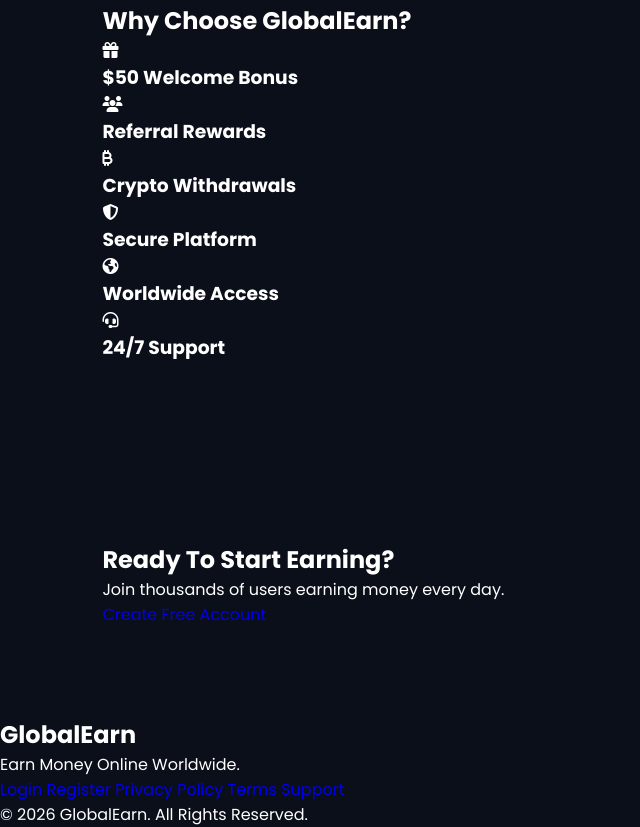
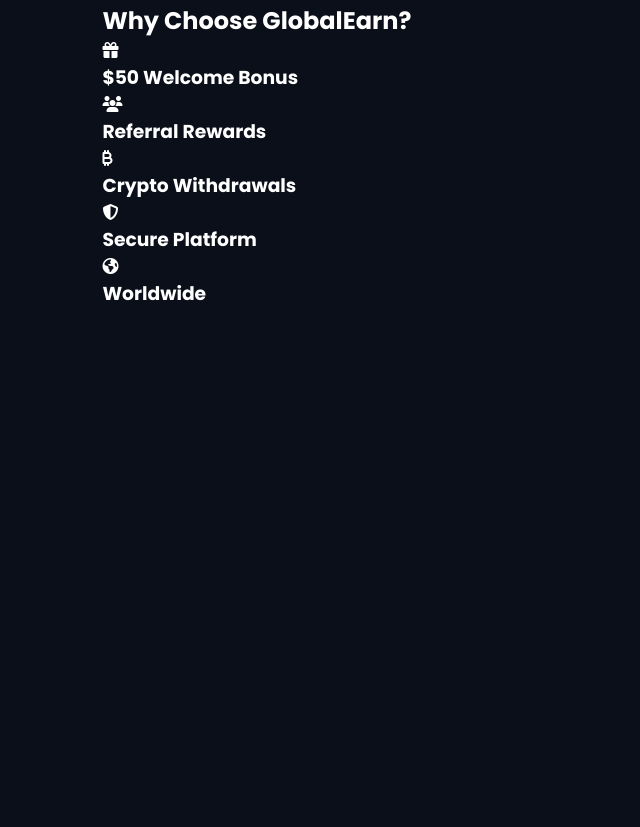
Before and after one commit to omoboyejohn-dev/GlobalEarn, a plain HTML site: page index.html in a window 1280 px wide. Shown: the part 2703-3530 px from the top of the page, without its empty margins (0-640 px from the left). After the commit the page ends 3101 px from the top, so only its background shows below. Drawn offline with Linux system fonts and the light colour scheme; files that its build step writes are made by us from their sources.

Commit message:
Refactor headings and clean up index.html
Updated headings and removed unnecessary text in index.html.

```diff
--- a/index.html
+++ b/index.html
@@ -12,7 +12,7 @@
 
 <link href="https://fonts.googleapis.com/css2?family=Poppins:wght@300;400;500;600;700;800&display=swap" rel="stylesheet">
 
-<link rel="stylesheet" href="css/style.css">
+<link rel="stylesheet" href="style.css">
 
 <link rel="stylesheet"
 href="https://cdnjs.cloudflare.com/ajax/libs/font-awesome/6.7.2/css/all.min.css">
@@ -57,29 +57,21 @@ href="https://cdnjs.cloudflare.com/ajax/libs/font-awesome/6.7.2/css/all.min.css"
 <div class="hero-text">
 
 <h1>
-
 Earn Money Online From Anywhere In The World
-
 </h1>
 
 <p>
-
 Complete simple online tasks, invite your friends, and withdraw your earnings in BTC, ETH, USDT, or LTC.
-
 </p>
 
 <div class="hero-buttons">
 
 <a href="register.html" class="start-btn">
-
 Create Free Account
-
 </a>
 
 <a href="login.html" class="login2">
-
 Login
-
 </a>
 
 </div>
@@ -99,35 +91,23 @@ Login
 <section class="stats">
 
 <div class="card">
-
 <h2>500K+</h2>
-
 <p>Registered Users</p>
-
 </div>
 
 <div class="card">
-
 <h2>180+</h2>
-
 <p>Countries</p>
-
 </div>
 
 <div class="card">
-
 <h2>$8M+</h2>
-
 <p>Rewards Paid</p>
-
 </div>
 
 <div class="card">
-
 <h2>24/7</h2>
-
 <p>Support</p>
-
 </div>
 
 </section>
@@ -136,68 +116,32 @@ Login
 
 <section id="how">
 
-<h2>
-
-How GlobalEarn Works
-
-</h2>
+<h2>How GlobalEarn Works</h2>
 
 <div class="steps">
 
 <div class="step">
-
 <i class="fa-solid fa-user-plus"></i>
-
 <h3>Create Account</h3>
-
-<p>
-
-Register for free and receive a $50 welcome bonus.
-
-</p>
-
+<p>Register for free and receive a $50 welcome bonus.</p>
 </div>
 
 <div class="step">
-
 <i class="fa-brands fa-telegram"></i>
-
 <h3>Join Telegram</h3>
-
-<p>
-
-Join our Telegram channel and receive daily earning tasks.
-
-</p>
-
+<p>Join our Telegram channel and receive daily earning tasks.</p>
 </div>
 
 <div class="step">
-
 <i class="fa-solid fa-list-check"></i>
-
 <h3>Complete Tasks</h3>
-
-<p>
-
-Like, subscribe, follow and complete available tasks.
-
-</p>
-
+<p>Like, subscribe, follow and complete available tasks.</p>
 </div>
 
 <div class="step">
-
 <i class="fa-solid fa-wallet"></i>
-
 <h3>Earn Rewards</h3>
-
-<p>
-
-After approval, your earnings are added to your wallet.
-
-</p>
-
+<p>After approval, your earnings are added to your wallet.</p>
 </div>
 
 </div>
@@ -208,203 +152,78 @@ After approval, your earnings are added to your wallet.
 
 <section id="tasks">
 
-<h2>
-
-Regular Tasks
-
-</h2>
+<h2>Regular Tasks</h2>
 
 <div class="task-grid">
 
 <div class="task">
-
 <h3>Regular 1</h3>
-
 <h1>$5</h1>
-
 </div>
 
 <div class="task">
-
 <h3>Regular 2</h3>
-
 <h1>$10</h1>
-
 </div>
 
 <div class="task">
-
 <h3>Regular 3</h3>
-
 <h1>$15</h1>
-
 </div>
 
 </div>
 
-<h2 class="vip-title">
-
-VIP Tasks
-
-</h2>
+<h2 class="vip-title">VIP Tasks</h2>
 
 <div class="task-grid">
 
 <div class="task vip">
-
 <h3>VIP 1</h3>
-
 <h1>$10</h1>
-
 </div>
 
 <div class="task vip">
-
 <h3>VIP 2</h3>
-
 <h1>$20</h1>
-
 </div>
 
 <div class="task vip">
-
 <h3>VIP 3</h3>
-
 <h1>$30</h1>
-
 </div>
 
 </div>
 
 </section>
 
-<!-- WHY CHOOSE US -->
+<!-- FEATURES -->
 
 <section class="features">
 
-<h2>
-
-Why Choose GlobalEarn?
-
-</h2>
+<h2>Why Choose GlobalEarn?</h2>
 
 <div class="feature-grid">
 
 <div class="feature">
-
 <i class="fa-solid fa-gift"></i>
-
 <h3>$50 Welcome Bonus</h3>
-
 </div>
 
 <div class="feature">
-
 <i class="fa-solid fa-users"></i>
-
 <h3>Referral Rewards</h3>
-
 </div>
 
 <div class="feature">
-
 <i class="fa-solid fa-bitcoin-sign"></i>
-
 <h3>Crypto Withdrawals</h3>
-
 </div>
 
 <div class="feature">
-
 <i class="fa-solid fa-shield-halved"></i>
-
 <h3>Secure Platform</h3>
-
 </div>
 
 <div class="feature">
-
 <i class="fa-solid fa-earth-americas"></i>
-
-<h3>Worldwide Access</h3>
-
-</div>
-
-<div class="feature">
-
-<i class="fa-solid fa-headset"></i>
-
-<h3>24/7 Support</h3>
-
-</div>
-
-</div>
-
-</section>
-
-<!-- CTA -->
-
-<section class="cta">
-
-<h2>
-
-Ready To Start Earning?
-
-</h2>
-
-<p>
-
-Join thousands of users earning money every day.
-
-</p>
-
-<a href="register.html">
-
-Create Free Account
-
-</a>
-
-</section>
-
-<!-- FOOTER -->
-
-<footer id="contact">
-
-<h2>
-
-GlobalEarn
-
-</h2>
-
-<p>
-
-Earn Money Online Worldwide.
-
-</p>
-
-<div class="footer-links">
-
-<a href="login.html">Login</a>
-
-<a href="register.html">Register</a>
-
-<a href="#">Privacy Policy</a>
-
-<a href="#">Terms</a>
-
-<a href="#">Support</a>
-
-</div>
-
-<p class="copyright">
-
-© 2026 GlobalEarn. All Rights Reserved.
-
-</p>
-
-</footer>
-
-<script src="js/script.js"></script>
-
-</body>
-</html>
+<h3>Worldwide
```
